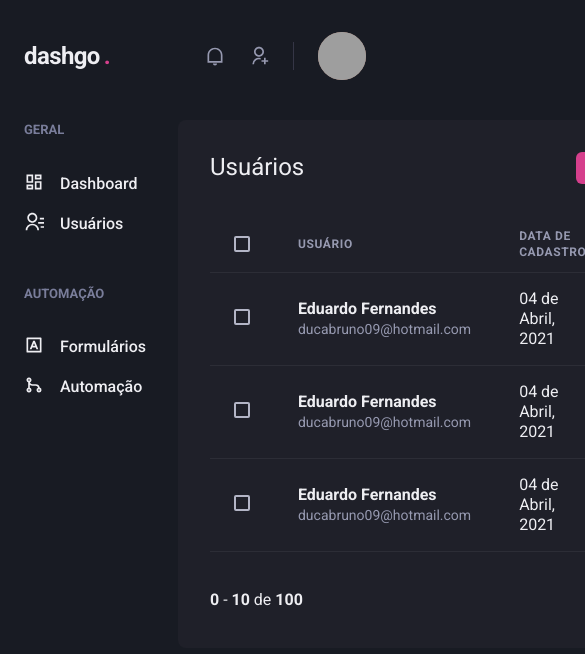
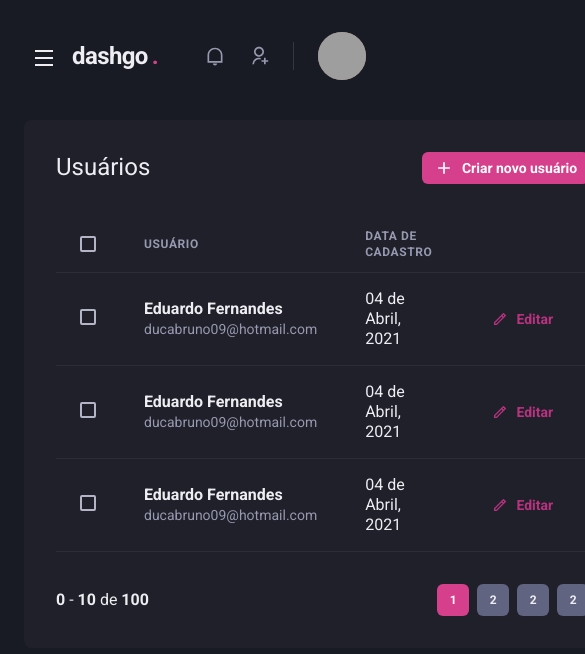
Before and after one commit to EduardoReisUX/dashgo, a Next.js app: page /users in a window 390 px wide. Shown: the top 654 px of the page, 585 px wide, since content can reach past the window. Built offline with nearby package versions, Linux system fonts and the light colour scheme; grey boxes are pictures that could not be loaded.

Commit message:
add responsivity sidebar

```diff
--- a/src/components/Header/index.tsx
+++ b/src/components/Header/index.tsx
@@ -1,4 +1,6 @@
-import { Flex, useBreakpointValue } from "@chakra-ui/react";
+import { Flex, Icon, IconButton, useBreakpointValue } from "@chakra-ui/react";
+import { RiMenuLine } from "react-icons/ri";
+import { useSidebarDrawer } from "../../contexts/SidebarDrawerContext";
 
 import { Logo } from "./Logo";
 import { NotificationsNav } from "./NotificationsNav";
@@ -6,6 +8,8 @@
 import { Search } from "./Search";
 
 export function Header() {
+  const { onOpen } = useSidebarDrawer();
+
   const isDesktopVersion = useBreakpointValue({
     base: false,
     lg: true,
@@ -22,6 +26,18 @@
       px="6"
       align={"center"}
     >
+      {!isDesktopVersion && (
+        <IconButton
+          aria-label="Open navigation"
+          icon={<Icon as={RiMenuLine} />}
+          fontSize={"24"}
+          variant={"unstyled"}
+          onClick={onOpen}
+          mt={"3"}
+          mr={"2"}
+        />
+      )}
+
       <Logo />
       {isDesktopVersion && <Search />}
 
--- /dev/null
+++ b/src/components/Sidebar/SidebarNav.tsx
@@ -0,0 +1,26 @@
+import { Stack } from "@chakra-ui/react";
+import {
+  RiDashboardLine,
+  RiContactsLine,
+  RiInputMethodLine,
+  RiGitMergeLine,
+} from "react-icons/ri";
+import { NavLink } from "./NavLink";
+import { NavSection } from "./NavSection";
+
+export function SidebarNav() {
+  return (
+    <>
+      <Stack spacing={"12"} align={"flex-start"}>
+        <NavSection title="GERAL">
+          <NavLink icon={RiDashboardLine}>Dashboard</NavLink>
+          <NavLink icon={RiContactsLine}>Usuários</NavLink>
+        </NavSection>
+        <NavSection title="AUTOMAÇÃO">
+          <NavLink icon={RiInputMethodLine}>Formulários</NavLink>
+          <NavLink icon={RiGitMergeLine}>Automação</NavLink>
+        </NavSection>
+      </Stack>
+    </>
+  );
+}
--- a/src/components/Sidebar/index.tsx
+++ b/src/components/Sidebar/index.tsx
@@ -1,26 +1,44 @@
-import { Box, Stack } from "@chakra-ui/react";
 import {
-  RiContactsLine,
-  RiDashboardLine,
-  RiGitMergeLine,
-  RiInputMethodLine,
-} from "react-icons/ri";
-import { NavLink } from "./NavLink";
-import { NavSection } from "./NavSection";
+  Box,
+  Drawer,
+  DrawerBody,
+  DrawerCloseButton,
+  DrawerContent,
+  DrawerHeader,
+  DrawerOverlay,
+  useBreakpointValue,
+} from "@chakra-ui/react";
+import { useSidebarDrawer } from "../../contexts/SidebarDrawerContext";
+import { SidebarNav } from "./SidebarNav";
 
 export function Sidebar() {
+  const { isOpen, onClose } = useSidebarDrawer();
+
+  const isMobileWidth = useBreakpointValue({
+    base: true,
+    lg: false,
+  });
+
+  if (isMobileWidth) {
+    return (
+      <Drawer isOpen={isOpen} placement="left" onClose={onClose}>
+        <DrawerOverlay>
+          <DrawerContent bg={"gray.800"} p={"4"}>
+            <DrawerCloseButton mt={"6"} />
+            <DrawerHeader>Navegação</DrawerHeader>
+
+            <DrawerBody>
+              <SidebarNav />
+            </DrawerBody>
+          </DrawerContent>
+        </DrawerOverlay>
+      </Drawer>
+    );
+  }
+
   return (
     <Box as={"aside"} w={"64"} mr={"8"}>
-      <Stack spacing={"12"} align={"flex-start"}>
-        <NavSection title="GERAL">
-          <NavLink icon={RiDashboardLine}>Dashboard</NavLink>
-          <NavLink icon={RiContactsLine}>Usuários</NavLink>
-        </NavSection>
-        <NavSection title="AUTOMAÇÃO">
-          <NavLink icon={RiInputMethodLine}>Formulários</NavLink>
-          <NavLink icon={RiGitMergeLine}>Automação</NavLink>
-        </NavSection>
-      </Stack>
+      <SidebarNav />
     </Box>
   );
 }
--- /dev/null
+++ b/src/contexts/SidebarDrawerContext.tsx
@@ -0,0 +1,30 @@
+import { useDisclosure, UseDisclosureReturn } from "@chakra-ui/react";
+import { useRouter } from "next/router";
+import { createContext, ReactNode, useContext, useEffect } from "react";
+
+interface SidebarDrawerProviderProps {
+  children: ReactNode;
+}
+
+type SidebarDrawerContextData = UseDisclosureReturn;
+
+const SidebarDrawerContext = createContext({} as SidebarDrawerContextData);
+
+export function SidebarDrawerProvider({
+  children,
+}: SidebarDrawerProviderProps) {
+  const disclosure = useDisclosure();
+  const router = useRouter();
+
+  useEffect(() => {
+    disclosure.onClose();
+  }, [router.asPath]);
+
+  return (
+    <SidebarDrawerContext.Provider value={disclosure}>
+      {children}
+    </SidebarDrawerContext.Provider>
+  );
+}
+
+export const useSidebarDrawer = () => useContext(SidebarDrawerContext);
--- a/src/pages/_app.tsx
+++ b/src/pages/_app.tsx
@@ -1,11 +1,14 @@
 import { AppProps } from "next/app";
 import { ChakraProvider } from "@chakra-ui/react";
 import { theme } from "../styles/theme";
+import { SidebarDrawerProvider } from "../contexts/SidebarDrawerContext";
 
 function MyApp({ Component, pageProps }: AppProps) {
   return (
     <ChakraProvider theme={theme}>
-      <Component {...pageProps} />
+      <SidebarDrawerProvider>
+        <Component {...pageProps} />
+      </SidebarDrawerProvider>
     </ChakraProvider>
   );
 }
```
